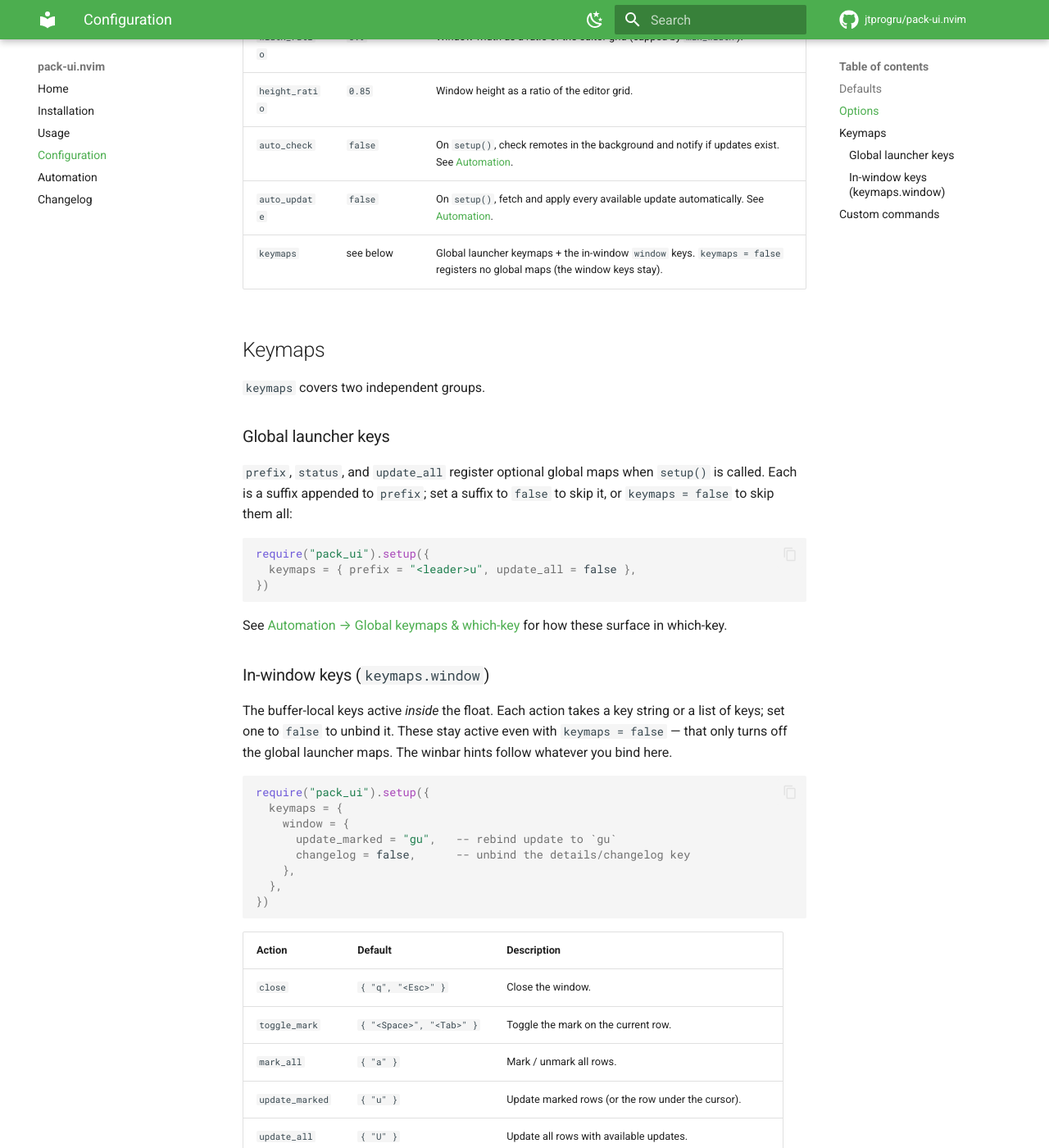
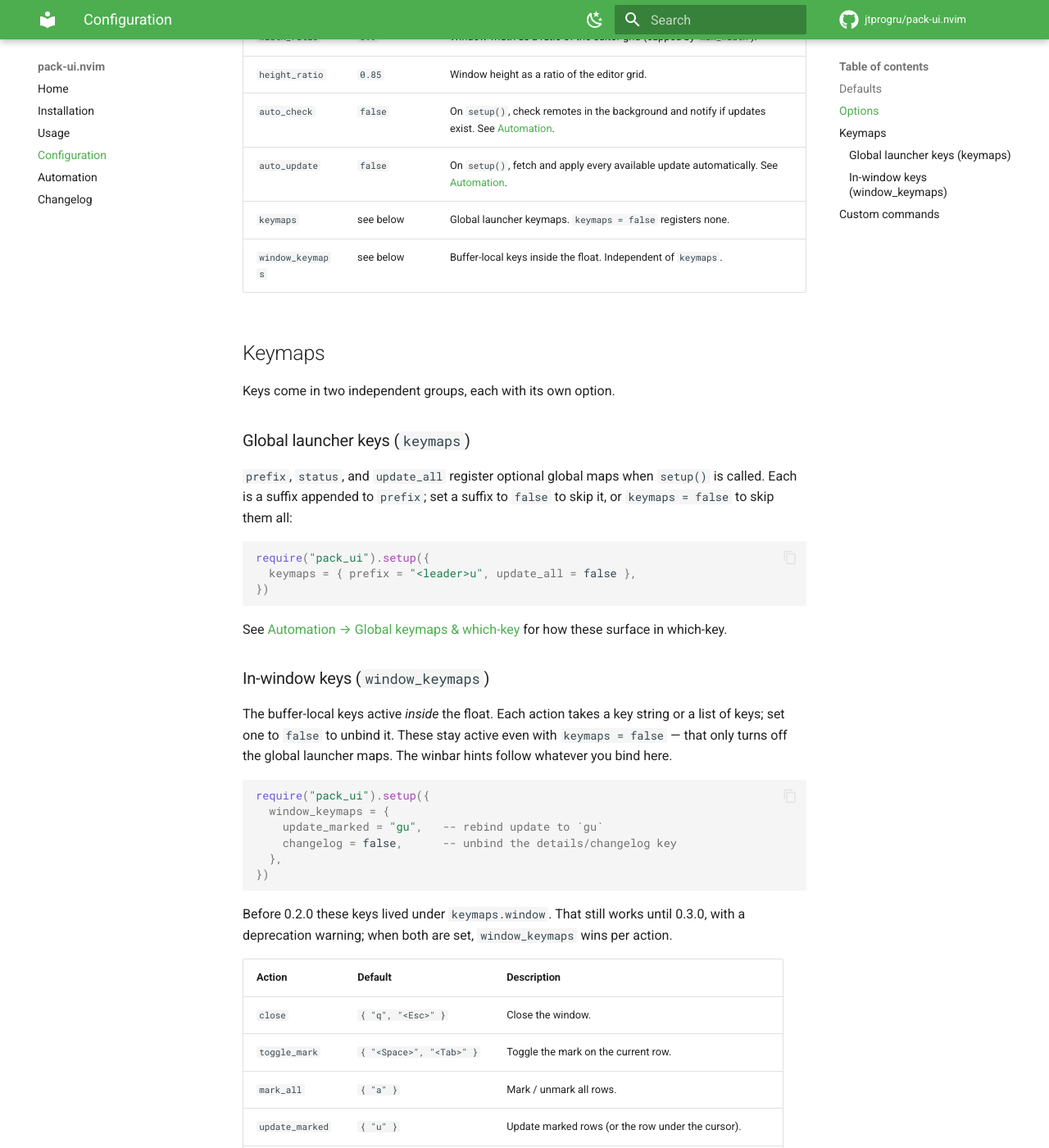
Before and after one commit to jtprogru/pack-ui.nvim, an MkDocs documentation site: the page built from docs/configuration.md, in a window 1280 px wide and 1400 px high, scrolled down 1026 px. Shown: the whole window at 82% size. Built offline with MkDocs 1.6.1 and Material for MkDocs 9.7.7, drawn with Linux system fonts in a browser that asks for light colours; comment, search, counter and statistics services are not loaded; some of the changed text lies outside the part shown.

Commit message:
feat(config): move in-window keys to a top-level window_keymaps option
The buffer-local keys of the float lived under `keymaps.window`, next to
the global launcher maps, while `keymaps = false` only ever disabled the
latter. Nesting two independent groups under one option made that
easy to misread. Give the window keys their own top-level option:

  window_keymaps = {
    close, toggle_mark, mark_all, update_marked, update_all, refresh, changelog
  }

`keymaps` now holds only `prefix`/`status`/`update_all`. The old
`keymaps.window` still works until 0.3.0: setup() applies it per action,
emits a vim.deprecate() warning once, and drops it from options.keymaps.
When both are set, `window_keymaps` wins per action. The wholesale
per-action merge (the tbl_deep_extend list-index footgun) applies to both
locations, and config.window_keymaps() no longer needs a fallback for
`keymaps = false`.

README, docs/configuration and docs/usage are updated to the new option.
config_spec moves the window tests to `window_keymaps` and covers the
legacy path: still applied, warns once, dropped from options.keymaps,
loses to `window_keymaps`, and no warning when only the new key is used.

Refs: #3
Signed-off-by: Mikhail Savin <jtprogru@gmail.com>

````diff
--- a/docs/configuration.md
+++ b/docs/configuration.md
@@ -17,15 +17,15 @@ require("pack_ui").setup({
     prefix = "<leader>p",
     status = "s",        -- <leader>ps -> :PackStatus
     update_all = "U",    -- <leader>pU -> :PackUpdateAll
-    window = {
-      close = { "q", "<Esc>" },
-      toggle_mark = { "<Space>", "<Tab>" },
-      mark_all = { "a" },
-      update_marked = { "u" },
-      update_all = { "U" },
-      refresh = { "r", "R" },
-      changelog = { "<CR>", "K" },
-    },
+  },
+  window_keymaps = {
+    close = { "q", "<Esc>" },
+    toggle_mark = { "<Space>", "<Tab>" },
+    mark_all = { "a" },
+    update_marked = { "u" },
+    update_all = { "U" },
+    refresh = { "r", "R" },
+    changelog = { "<CR>", "K" },
   },
 })
 ```
@@ -41,13 +41,14 @@ require("pack_ui").setup({
 | `height_ratio` | `0.85` | Window height as a ratio of the editor grid. |
 | `auto_check` | `false` | On `setup()`, check remotes in the background and notify if updates exist. See [Automation](automation.md). |
 | `auto_update` | `false` | On `setup()`, fetch and apply every available update automatically. See [Automation](automation.md). |
-| `keymaps` | see below | Global launcher keymaps + the in-window `window` keys. `keymaps = false` registers no global maps (the window keys stay). |
+| `keymaps` | see below | Global launcher keymaps. `keymaps = false` registers none. |
+| `window_keymaps` | see below | Buffer-local keys inside the float. Independent of `keymaps`. |
 
 ## Keymaps
 
-`keymaps` covers two independent groups.
+Keys come in two independent groups, each with its own option.
 
-### Global launcher keys
+### Global launcher keys (`keymaps`)
 
 `prefix`, `status`, and `update_all` register optional global maps when `setup()` is called. Each is a suffix appended to `prefix`; set a suffix to `false` to skip it, or `keymaps = false` to skip them all:
 
@@ -59,20 +60,20 @@ require("pack_ui").setup({
 
 See [Automation → Global keymaps & which-key](automation.md#global-keymaps-which-key) for how these surface in which-key.
 
-### In-window keys (`keymaps.window`)
+### In-window keys (`window_keymaps`)
 
 The buffer-local keys active *inside* the float. Each action takes a key string or a list of keys; set one to `false` to unbind it. These stay active even with `keymaps = false` — that only turns off the global launcher maps. The winbar hints follow whatever you bind here.
 
 ```lua
 require("pack_ui").setup({
-  keymaps = {
-    window = {
-      update_marked = "gu",   -- rebind update to `gu`
-      changelog = false,      -- unbind the details/changelog key
-    },
+  window_keymaps = {
+    update_marked = "gu",   -- rebind update to `gu`
+    changelog = false,      -- unbind the details/changelog key
   },
 })
 ```
+
+Before 0.2.0 these keys lived under `keymaps.window`. That still works until 0.3.0, with a deprecation warning; when both are set, `window_keymaps` wins per action.
 
 | Action | Default | Description |
 | --- | --- | --- |
````
Also changed, not shown: README.md (+15 -13 lines), docs/usage.md (+1 -1 lines), 4 other files.
